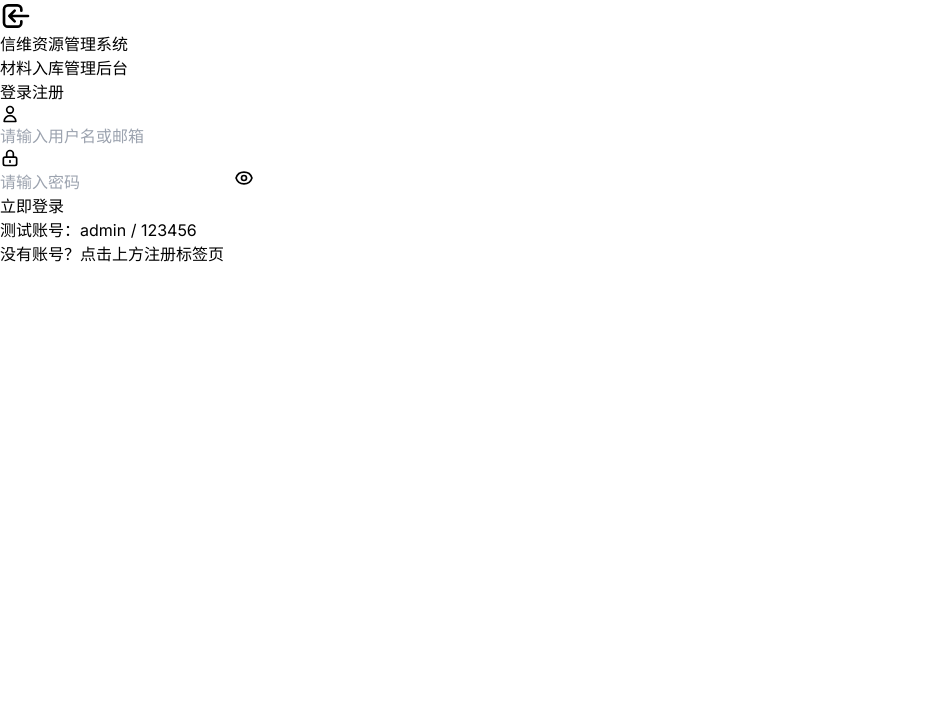
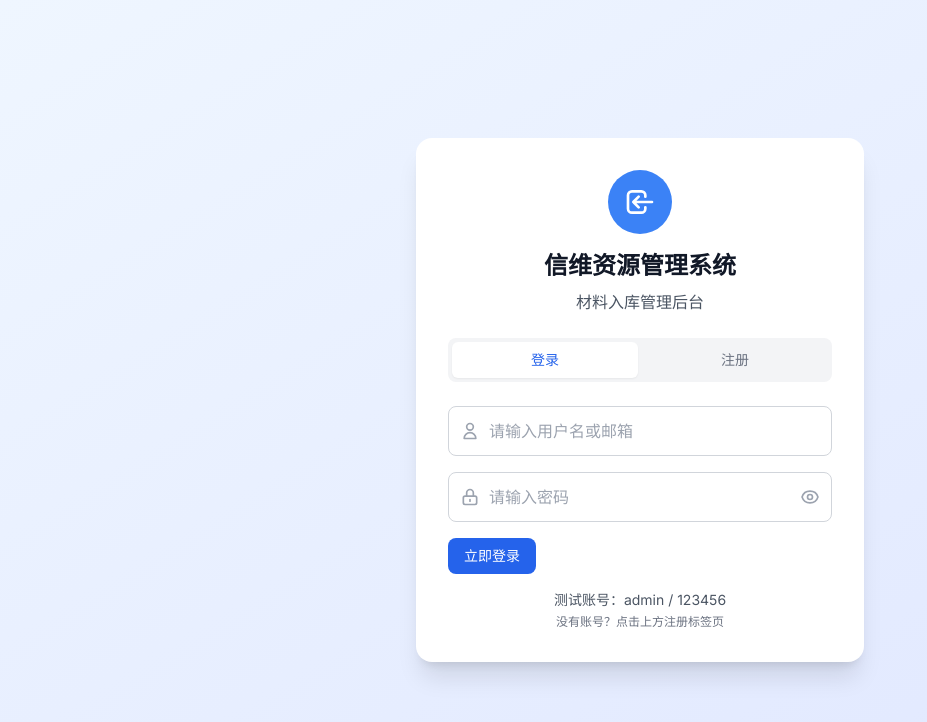
Before and after one commit to PrettyKing/xinwei-resource-manage, a Next.js app: page /login in a window 1280 px wide. Shown: the top 722 px of the page, without its empty margins (0-927 px from the left). Built offline with nearby package versions, Linux system fonts and the light colour scheme.

Commit message:
创建Tailwind CSS配置文件

```diff
--- /dev/null
+++ b/tailwind.config.js
@@ -0,0 +1,132 @@
+/** @type {import('tailwindcss').Config} */
+module.exports = {
+  content: [
+    './src/pages/**/*.{js,ts,jsx,tsx,mdx}',
+    './src/components/**/*.{js,ts,jsx,tsx,mdx}',
+    './src/app/**/*.{js,ts,jsx,tsx,mdx}',
+    './src/contexts/**/*.{js,ts,jsx,tsx,mdx}',
+    './src/lib/**/*.{js,ts,jsx,tsx,mdx}',
+  ],
+  theme: {
+    extend: {
+      colors: {
+        primary: {
+          50: '#eff6ff',
+          100: '#dbeafe',
+          200: '#bfdbfe',
+          300: '#93c5fd',
+          400: '#60a5fa',
+          500: '#3b82f6',
+          600: '#2563eb',
+          700: '#1d4ed8',
+          800: '#1e40af',
+          900: '#1e3a8a',
+        },
+        success: {
+          50: '#f0fff4',
+          100: '#dcfce7',
+          200: '#bbf7d0',
+          300: '#86efac',
+          400: '#4ade80',
+          500: '#22c55e',
+          600: '#16a34a',
+          700: '#15803d',
+          800: '#166534',
+          900: '#14532d',
+        },
+        warning: {
+          50: '#fffbeb',
+          100: '#fef3c7',
+          200: '#fde68a',
+          300: '#fcd34d',
+          400: '#fbbf24',
+          500: '#f59e0b',
+          600: '#d97706',
+          700: '#b45309',
+          800: '#92400e',
+          900: '#78350f',
+        },
+        error: {
+          50: '#fef2f2',
+          100: '#fee2e2',
+          200: '#fecaca',
+          300: '#fca5a5',
+          400: '#f87171',
+          500: '#ef4444',
+          600: '#dc2626',
+          700: '#b91c1c',
+          800: '#991b1b',
+          900: '#7f1d1d',
+        },
+      },
+      fontFamily: {
+        sans: [
+          '-apple-system',
+          'BlinkMacSystemFont',
+          '"Segoe UI"',
+          'Roboto',
+          '"Helvetica Neue"',
+          'Arial',
+          'sans-serif',
+          '"Apple Color Emoji"',
+          '"Segoe UI Emoji"',
+          '"Segoe UI Symbol"',
+        ],
+      },
+      spacing: {
+        '18': '4.5rem',
+        '88': '22rem',
+      },
+      borderRadius: {
+        'xl': '0.75rem',
+        '2xl': '1rem',
+      },
+      boxShadow: {
+        'soft': '0 2px 8px rgba(0, 0, 0, 0.06)',
+        'medium': '0 4px 16px rgba(0, 0, 0, 0.12)',
+        'large': '0 8px 32px rgba(0, 0, 0, 0.16)',
+      },
+      animation: {
+        'fade-in': 'fadeIn 0.3s ease-in-out',
+        'slide-in': 'slideIn 0.3s ease-out',
+        'bounce-soft': 'bounceSoft 0.6s ease-in-out',
+      },
+      keyframes: {
+        fadeIn: {
+          '0%': { opacity: '0' },
+          '100%': { opacity: '1' },
+        },
+        slideIn: {
+          '0%': { transform: 'translateY(-10px)', opacity: '0' },
+          '100%': { transform: 'translateY(0)', opacity: '1' },
+        },
+        bounceSoft: {
+          '0%, 100%': { transform: 'translateY(0)' },
+          '50%': { transform: 'translateY(-5px)' },
+        },
+      },
+      backdropBlur: {
+        xs: '2px',
+      },
+    },
+  },
+  plugins: [
+    // 添加常用插件支持
+    require('@tailwindcss/forms')({
+      strategy: 'class', // 只对有 form 类的元素应用样式
+    }),
+  ],
+  // 启用 JIT 模式
+  mode: 'jit',
+  // 清除未使用的样式
+  purge: {
+    enabled: process.env.NODE_ENV === 'production',
+    content: [
+      './src/pages/**/*.{js,ts,jsx,tsx,mdx}',
+      './src/components/**/*.{js,ts,jsx,tsx,mdx}',
+      './src/app/**/*.{js,ts,jsx,tsx,mdx}',
+      './src/contexts/**/*.{js,ts,jsx,tsx,mdx}',
+      './src/lib/**/*.{js,ts,jsx,tsx,mdx}',
+    ],
+  },
+}
```
